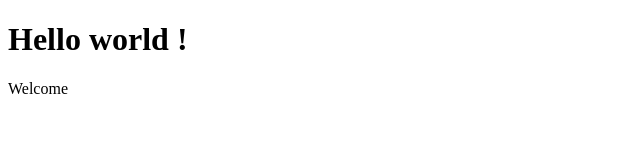
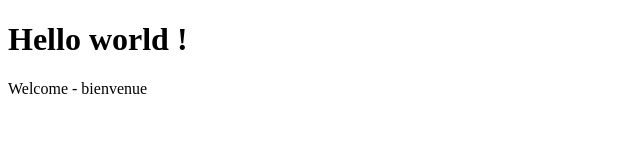
Before and after one commit to cesairefotsing/newProject, a plain HTML site: page index.html in a window 1280 px wide. Shown: the full height of the page, 0-640 px from the left. Drawn offline with Linux system fonts and the light colour scheme.

Commit message:
ajout du message bienvenue

```diff
--- a/index.html
+++ b/index.html
@@ -11,7 +11,7 @@
 </style>
 <body>
   <h1>Hello world ! </h1>
- <p>Welcome</p>
+ <p>Welcome - bienvenue </p>
 
 </body>
 </html>
```
